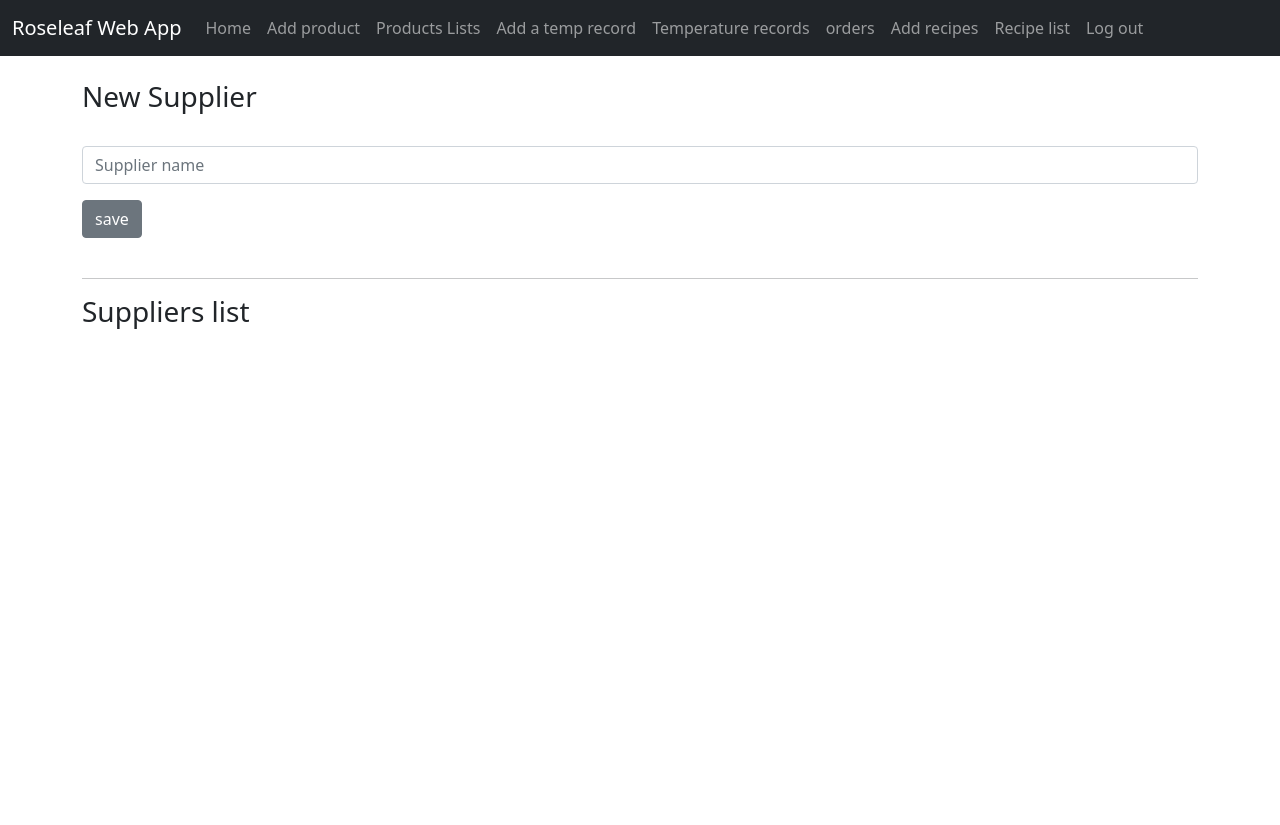
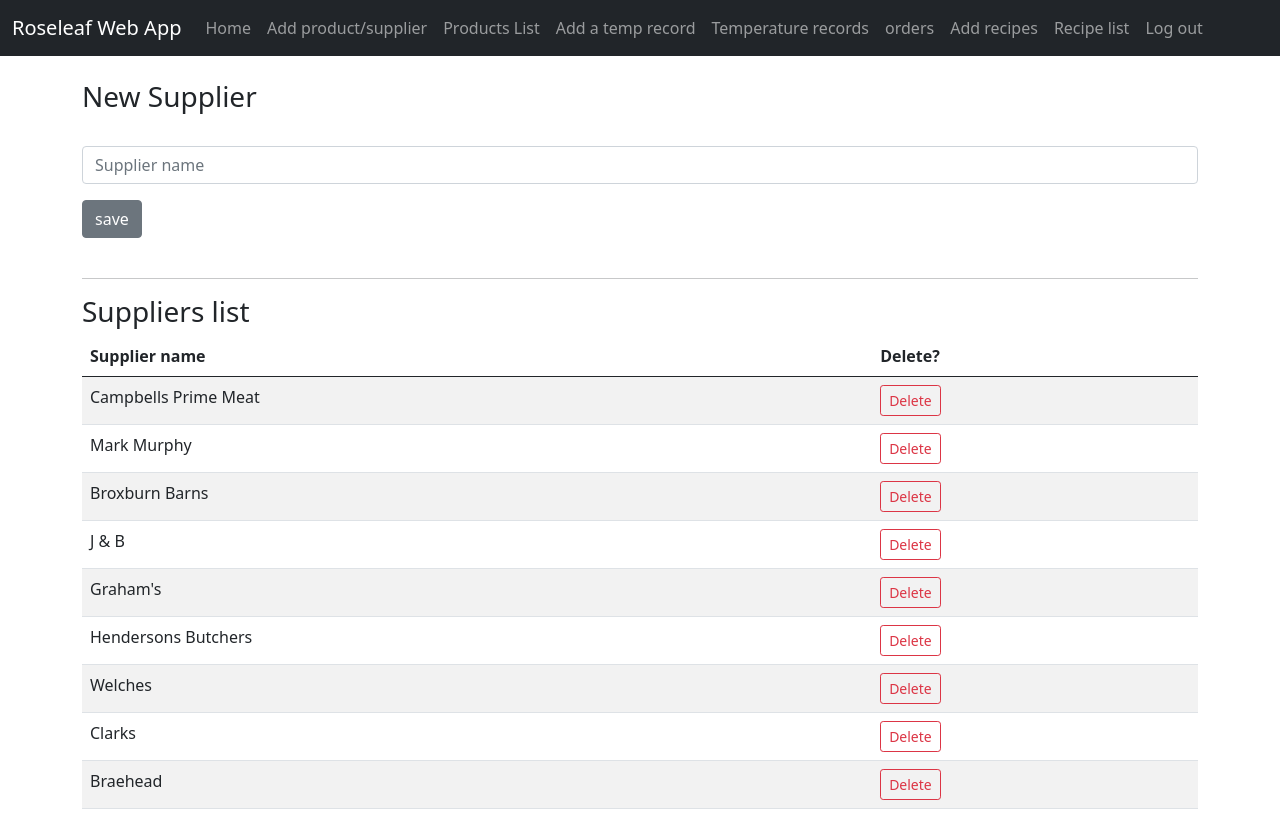
Before and after one commit to Rodolfo-Munoz/project_app, a Django app: page /new_supplier/ in a window 1280 px wide. Before the commit the page ends 329 px from the top, so only its background shows below. Run offline with Django 3.2, Linux system fonts and the light colour scheme; data comes from the database, SQL or seed files in the repository; both versions use the stored data as it was after the commit.

Commit message:
update and delete products and suppliers functions added. Products and suppliers pages now finished

```diff
--- a/project_app/urls.py
+++ b/project_app/urls.py
@@ -39,5 +39,8 @@ urlpatterns = [
     path('search_product/', views.search_product, name='search_product'),
     path('new_product/', views.new_product, name='new_product'),
     path('new_supplier/', views.new_supplier, name='new_supplier'),
+    path('update_product/<product_id>', views.update_product, name='update_product'),
+    path('delete_product/<product_id>', views.delete_product, name='delete_product'),
+    path('delete_supplier/<supplier_id>', views.delete_supplier, name='delete_supplier'),
 
 ]
--- a/roseleaf_app/templates/roseleaf_app/base.html
+++ b/roseleaf_app/templates/roseleaf_app/base.html
@@ -20,8 +20,8 @@
     <div class="collapse navbar-collapse" id="navbarNavAltMarkup">
       <div class="navbar-nav">
           <a class="nav-link" aria-current="page" href="{% url 'home' %}">Home</a>
-          <a class="nav-link" href="{% url 'new_product' %}">Add product</a>
-          <a class="nav-link" href="{% url 'products' %}">Products Lists</a>
+          <a class="nav-link" href="{% url 'new_product' %}">Add product/supplier</a>
+          <a class="nav-link" href="{% url 'products' %}">Products List</a>
           <a class="nav-link" href="{% url 'temperatures' %}">Add a temp record</a>
           <a class="nav-link" href="{% url 'temp_records' %}">Temperature records</a>
           <a class="nav-link" href="{% url 'orders' %}">orders</a>
--- a/roseleaf_app/templates/roseleaf_app/new_supplier.html
+++ b/roseleaf_app/templates/roseleaf_app/new_supplier.html
@@ -33,5 +33,26 @@
 <hr>
     <h3>Suppliers list</h3>
 
+    <table class="table table-hover table-striped ">
+    <thead>
+            <tr>
+                <th scope="col">Supplier name</th>
+                <th scope="col">Delete?</th>
+            </tr>
+        </thead>
+    {% for supplier in suppliers_list %}
+
+
+        <tr>
+            <td>{{ supplier.name }}</td>
+
+            <td>
+                <a href="{% url 'delete_supplier' supplier.id %}"
+                   class="btn btn-outline-danger btn-sm"> Delete  </a>
+            </td>
+        </tr>
+
+    {% endfor %}
+    </table>
 
 {% endblock %}
--- a/roseleaf_app/templates/roseleaf_app/products.html
+++ b/roseleaf_app/templates/roseleaf_app/products.html
@@ -37,9 +37,9 @@
             <td>{{ product.area }}</td>
             <td>{{ product.price }}</td>
 
-            <td><a href=""
+            <td><a href="{% url 'update_product' product.id %}"
                    class="btn btn-outline-secondary btn-sm"> Update </a>
-                <a href=""
+                <a href="{% url 'delete_product' product.id %}"
                    class="btn btn-outline-danger btn-sm"> Delete  </a>
             </td>
         </tr>
--- a/roseleaf_app/templates/roseleaf_app/search_product.html
+++ b/roseleaf_app/templates/roseleaf_app/search_product.html
@@ -24,9 +24,9 @@
                     <td>{{ product.product_type }}</td>
                     <td>{{ product.area }}</td>
                     <td>{{ product.price }}</td>
-                    <td><a href=""
+                    <td><a href="{% url 'update_product' product.id %}"
                            class="btn btn-outline-secondary btn-sm"> Update </a>
-                    <a href=""
+                    <a href="{% url 'delete_product' product.id %}"
                    class="btn btn-outline-danger btn-sm"> Delete  </a>
                     </td>
 
--- a/roseleaf_app/templates/roseleaf_app/show_product.html
+++ b/roseleaf_app/templates/roseleaf_app/show_product.html
@@ -19,9 +19,9 @@
           </div>
 
      <div class="card-footer text-muted">
-        <a href=""
+        <a href="{% url 'update_product' product.id %}"
                    class="btn btn-outline-secondary btn-sm"> Update </a>
-        <a href=""
+        <a href="{% url 'delete_product' product.id %}"
                    class="btn btn-outline-danger btn-sm"> Delete  </a>
      </div>
 
--- a/roseleaf_app/views.py
+++ b/roseleaf_app/views.py
@@ -2,7 +2,7 @@ from django.contrib.auth import authenticate
 from django.contrib.auth.forms import AuthenticationForm
 from django.shortcuts import render, redirect
 from django.http import HttpResponseRedirect, HttpResponse
-from .models import Recipe, TempRecords, Product
+from .models import Recipe, TempRecords, Product, Supplier
 from .forms import RecipeForm, TempForm, ProductForm, SupplierForm
 
 # Pagination imports
@@ -105,6 +105,22 @@ def search_product(request):
     return render(request, 'roseleaf_app/search_product.html', {'searched' : searched, 'product_searched' : product_searched})
 
 
+def update_product(request, product_id):
+    product = Product.objects.get(pk=product_id)
+    form = ProductForm(request.POST or None, instance=product)
+    if form.is_valid():
+        form.save()
+        return redirect('products')
+    return render(request, 'roseleaf_app/update_product.html',
+                  {'product': product, 'form': form})
+
+
+def delete_product(request, product_id):
+    product = Product.objects.get(pk=product_id)
+    product.delete()
+    return redirect('products')
+
+
 def orders(request):
     return render(request, 'roseleaf_app/orders.html', {})
 
@@ -179,6 +195,7 @@ def delete_temp_record(request, temp_record_id):
 
 
 def new_supplier(request):
+    suppliers_list = Supplier.objects.all()
     submitted = False
     if request.method == 'POST':
         form = SupplierForm(request.POST)
@@ -191,4 +208,12 @@ def new_supplier(request):
             submitted = True
 
     form = SupplierForm
-    return render(request, 'roseleaf_app/new_supplier.html', {'form': form, 'submitted': submitted})
+    return render(request, 'roseleaf_app/new_supplier.html', {'form': form,
+                                                              'submitted': submitted,
+                                                              'suppliers_list' : suppliers_list})
+
+
+def delete_supplier(request, supplier_id):
+    supplier = Supplier.objects.get(pk=supplier_id)
+    supplier.delete()
+    return redirect('new_supplier')
```
Also changed, not shown: roseleaf_app/templates/roseleaf_app/update_product.html (added, +20 -0 lines), db.sqlite3.
